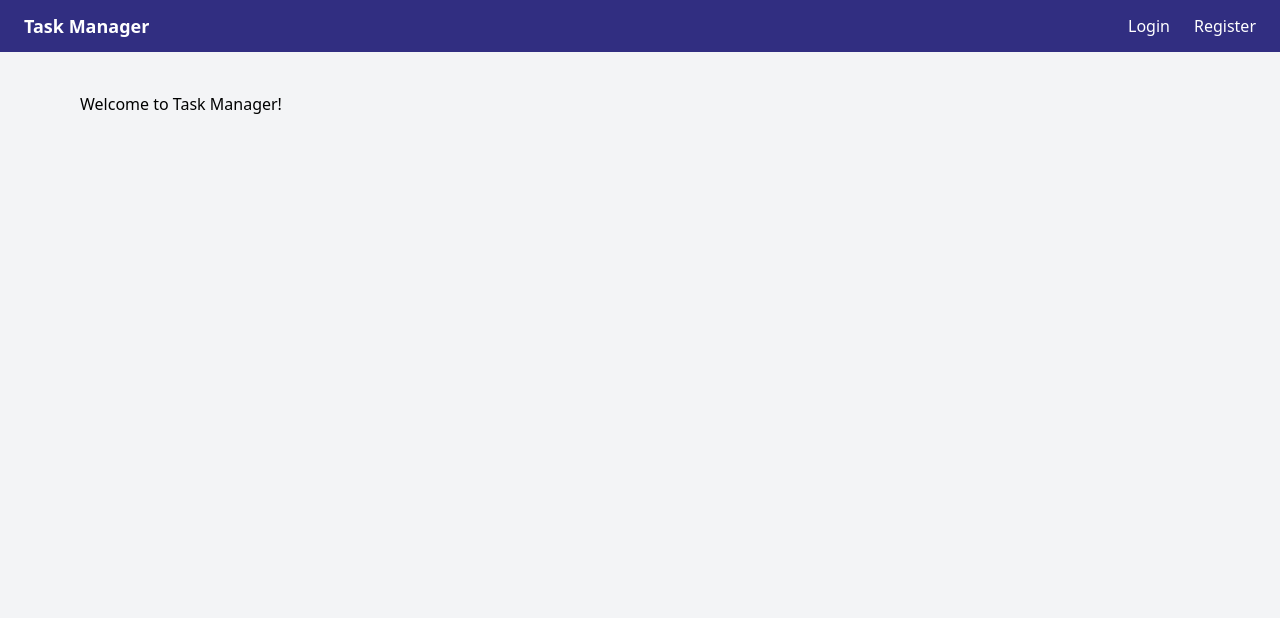
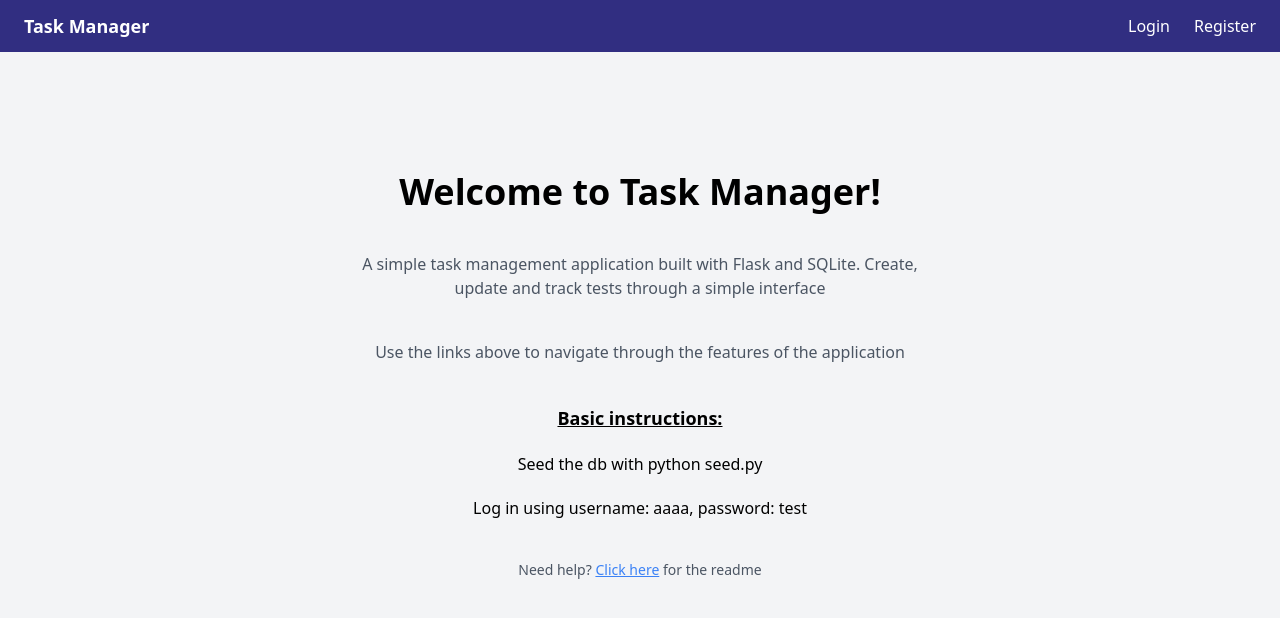
Before and after one commit to mpbe/TaskManager, a Flask app: page / in a window 1280 px wide. Shown: the top 618 px of the page. Run offline with Flask 3, Linux system fonts and the light colour scheme; some libraries are stand-ins or nearby versions.

Commit message:
index page created and small css fix to nav bar

```diff
--- a/app/templates/base.html
+++ b/app/templates/base.html
@@ -20,8 +20,7 @@
                     <a href="{{url_for('auth.account')}}" class="hover:text-gray-400">Account</a>
                 </div>
                 {%else%}
-                <div class="flex flex-col md:flex-row md:justify-between md:items-center text-center
-                            md:text-left gap-4 md:gap-6">
+                <div class="flex flex-col md:flex-row md:justify-between md:items-center gap-4 md:gap-6">
                     <a href="{{url_for('auth.login')}}" class="hover:text-gray-400">Login</a>
                     <a href="{{url_for('auth.register')}}" class="hover:text-gray-400">Register</a>
                 </div>
--- a/app/templates/index.html
+++ b/app/templates/index.html
@@ -5,5 +5,23 @@
 {%include "partials/form_errors.html"%}
 
 {%block content%}
-<h1>Welcome to Task Manager!</h1>
+<div class="text-center mt-20 flex flex-col justify-center gap-10 max-w-xl mx-auto">
+    <h1 class="text-4xl font-semibold">Welcome to Task Manager!</h1>
+
+    <p class="text-gray-600">A simple task management application built with Flask and SQLite. Create, update and track tests through a simple
+        interface</p>
+
+    <p class="text-gray-600">Use the links above to navigate through the features of the application</p>
+
+    <div class="flex flex-col gap-5">
+        <p class="text-lg font-semibold underline">Basic instructions:</p>
+
+        <p>Seed the db with python seed.py</p>
+
+        <p>Log in using username: aaaa, password: test</p>
+    </div>
+
+    <p class="text-gray-600 text-sm">Need help? <a href="https://github.com/mpbe/TaskManager/blob/main/README.md" class="text-blue-500 underline hover:text-blue-600">Click here</a> for the readme</p>
+</div>
+
 {%endblock%}
```
